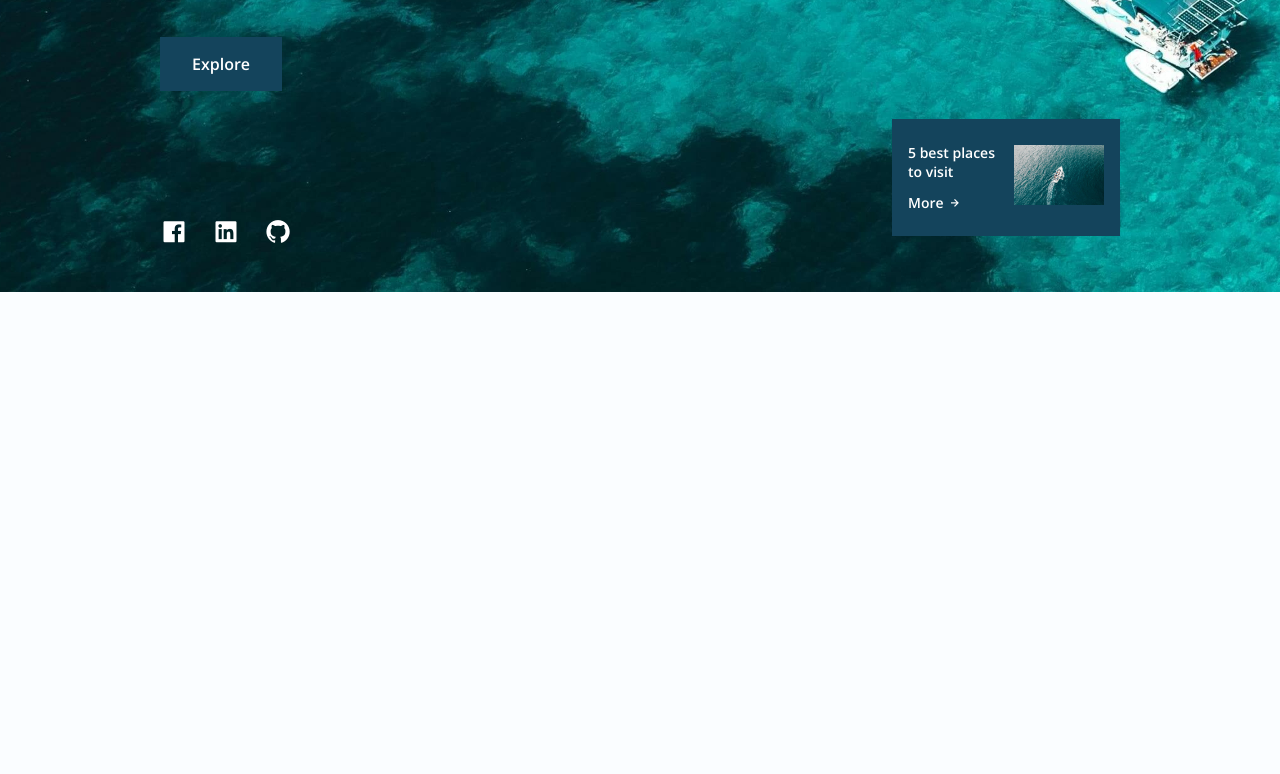
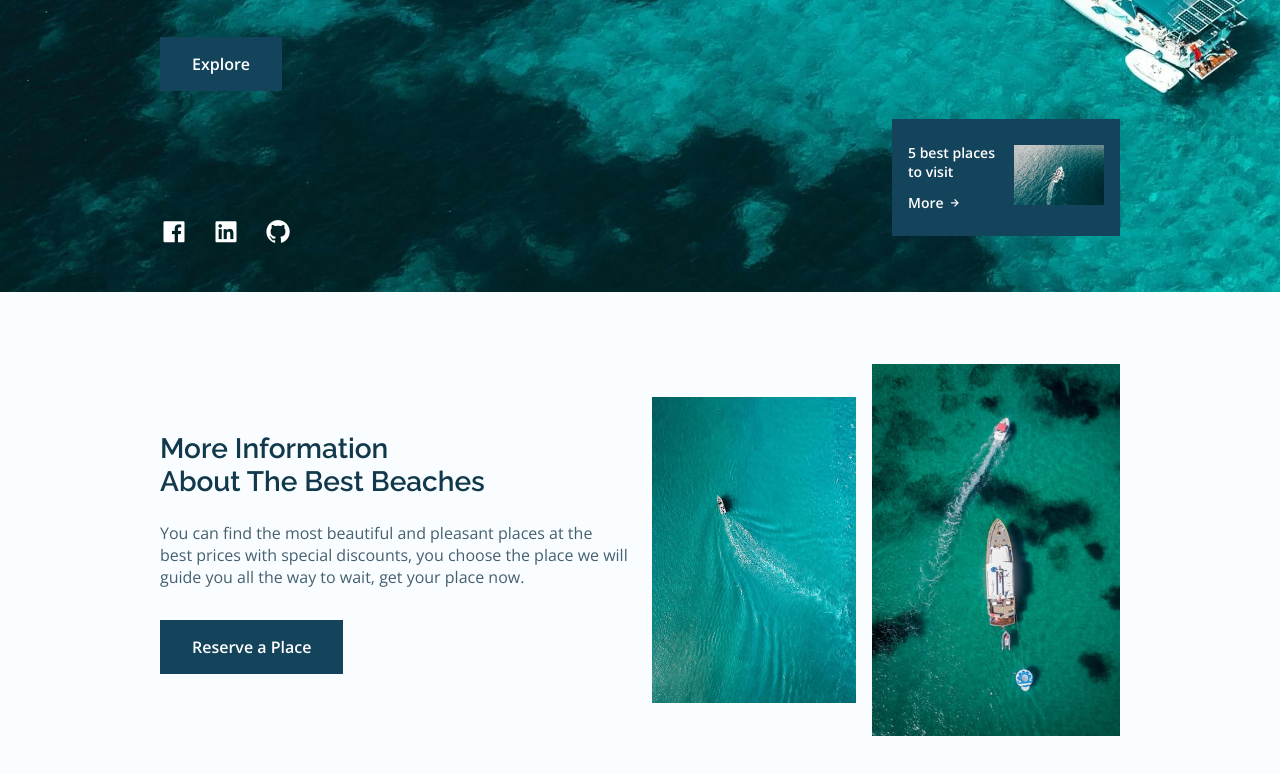
Before and after one commit to findhridoy/travel-guru-v2, a plain HTML site: page index.html in a window 1280 px wide. Shown: the part 508-1282 px from the top of the page. Before the commit the page ends 912 px from the top, so only its background shows below. Drawn offline with nearby package versions, Linux system fonts and the light colour scheme.

Commit message:
added about section

```diff
--- a/assets/css/style.css
+++ b/assets/css/style.css
@@ -52,7 +52,11 @@
   /* ------ transition ------ */
   --transition: 0.4s;
 
-  /* ------ transition ------ */
+  /* ------ images hidden, scale ------ */
+  --img-hidden: hidden;
+  --img-scale: scale(1.1);
+
+  /* ------ header height ------ */
   --header-height: 3rem;
 }
 @media screen and (min-width: 968px) {
@@ -116,7 +120,14 @@ video {
 }
 /* ================== REUSEABLE CSS ================== */
 .section {
-  padding: 4.5rem 0 2.5rem;
+  padding: 4.5rem 0 4rem;
+}
+.section__title {
+  font-size: var(--h2-font);
+  color: var(--title-color);
+  text-transform: capitalize;
+  margin-bottom: var(--x-2);
+  text-align: center;
 }
 .container {
   max-width: 960px;
@@ -303,16 +314,49 @@ video {
   font-size: var(--small-font);
 }
 .home__info--overlay {
-  overflow: hidden;
+  overflow: var(--img-hidden);
 }
 .home__info--image {
   width: 125px;
   transition: var(--transition);
 }
 .home__info--image:hover {
-  transform: scale(1.1);
+  transform: var(--img-scale);
 }
 
+/* ================== ABOUT ================== */
+.about__container {
+  row-gap: 2.5rem;
+}
+.about__content {
+  text-align: center;
+}
+.about__description {
+  margin-bottom: var(--x-2);
+}
+.about__images {
+  display: flex;
+  align-items: center;
+  justify-content: center;
+  column-gap: 1rem;
+}
+.about__img--overlay {
+  overflow: var(--img-hidden);
+}
+.about__img--one {
+  width: 130px;
+}
+.about__img--two {
+  width: 180px;
+}
+.about__img--one,
+.about__img--two {
+  transition: var(--transition);
+}
+.about__img--one:hover,
+.about__img--two:hover {
+  transform: var(--img-scale);
+}
 /* ================== MEDIA QUERIES ================== */
 /* For Small Devices */
 @media screen and (max-width: 320px) {
@@ -368,12 +412,29 @@ video {
   .home__content {
     align-self: flex-end;
   }
+  .about__container {
+    grid-template-columns: repeat(2, 1fr);
+    align-items: center;
+  }
+  .about__content,
+  .about__title {
+    text-align: initial;
+  }
+  .about__title {
+    margin-bottom: var(--x-1-5);
+  }
 }
 /* For Large Devices */
 @media screen and (min-width: 1024px) {
   .container {
     margin-left: auto;
     margin-right: auto;
+  }
+  .about__img--one {
+    width: 230px;
+  }
+  .about__img--two {
+    width: 280px;
   }
 }
 /* ================== CSS VARIABLE ================== */
--- a/index.html
+++ b/index.html
@@ -15,7 +15,7 @@
   <link rel="stylesheet" href="https://cdnjs.cloudflare.com/ajax/libs/Swiper/7.3.0/swiper-bundle.css" />
 
   <!-- -------------- STYLE CSS -------------- -->
-  <link rel="stylesheet" href="/assets/css/style.css">
+  <link rel="stylesheet" href="/assets/css/style.css" />
 
   <!-- -------------- RESPONSIVE CSS -------------- -->
   <title>Travel Guru</title>
@@ -25,42 +25,41 @@
   <header id="header" class="header">
     <nav class="nav container">
       <div class="logo">
-        <a href="#home"><img src="/assets/images/Logo.png" alt="Logo"></a>
+        <a href="#home"><img src="/assets/images/Logo.png" alt="Logo" /></a>
       </div>
       <div class="nav__menu" id="nav__menu">
         <ul class="nav__list">
           <li class="nav__item">
             <a class="nav__link" href="#home">
-              <i class='bx bx-home-alt nav__icon'></i>
+              <i class="bx bx-home-alt nav__icon"></i>
               <span class="nav__text">Home</span>
             </a>
           </li>
 
           <li class="nav__item">
             <a class="nav__link" href="#about">
-              <i class='bx bx-user nav__icon'></i>
+              <i class="bx bx-user nav__icon"></i>
               <span class="nav__text">About</span>
             </a>
           </li>
 
           <li class="nav__item">
             <a class="nav__link" href="#discover">
-              <i class='bx bx-podcast nav__icon'></i>
+              <i class="bx bx-podcast nav__icon"></i>
               <span class="nav__text">Discover</span>
             </a>
           </li>
 
           <li class="nav__item">
             <a class="nav__link" href="#place">
-              <i class='bx bx-current-location nav__icon'></i>
+              <i class="bx bx-current-location nav__icon"></i>
               <span class="nav__text">Place</span>
             </a>
           </li>
-
         </ul>
       </div>
       <div class="nav__mood">
-        <i class='bx bx-moon nav__mood--icon'></i>
+        <i class="bx bx-moon nav__mood--icon"></i>
         <!-- <i class='bx bx-sun nav__mood--icon'></i> -->
       </div>
     </nav>
@@ -69,22 +68,27 @@
   <main>
     <!-- -------------- HOME SECTION -------------- -->
     <section id="home" class="home">
-      <img class="home__image" src="/assets/images/home1.jpg" alt="banner image">
+      <img class="home__image" src="/assets/images/home1.jpg" alt="banner image" />
       <div class="home__container container grid">
         <div class="home__content">
           <span class="home__content--subtitle">Discover your place</span>
-          <h1 class="home__content--title">Explore The <br> Best <b>Beautiful <br> Beaches</b></h1>
+          <h1 class="home__content--title">
+            Explore The <br />
+            Best
+            <b>Beautiful <br />
+              Beaches</b>
+          </h1>
           <a href="" class="button">Explore</a>
         </div>
         <div class="home__social">
           <a href="" class="home__social--link" target="_blank"><i
-              class='bx bxl-facebook-square home__social--link'></i>
+              class="bx bxl-facebook-square home__social--link"></i>
           </a>
           <a href="" class="home__social--link" target="_blank"><i
-              class='bx bxl-linkedin-square home__social--link'></i>
+              class="bx bxl-linkedin-square home__social--link"></i>
           </a>
           <a href="" class="home__social--link" target="_blank">
-            <i class='bx bxl-github home__social--link'></i>
+            <i class="bx bxl-github home__social--link"></i>
           </a>
         </div>
         <div class="home__info">
@@ -92,11 +96,11 @@
             <span class="home__info--title">5 best places to visit</span>
             <a href="" class="button button--flex button--link home__info--button">
               <span>More</span>
-              <i class='bx bx-right-arrow-alt'></i>
+              <i class="bx bx-right-arrow-alt"></i>
             </a>
           </div>
           <div class="home__info--overlay">
-            <img class="home__info--image" src="/assets/images/home2.jpg" alt="">
+            <img class="home__info--image" src="/assets/images/home2.jpg" alt="" />
           </div>
         </div>
       </div>
@@ -105,7 +109,26 @@
     <!-- -------------- ABOUT SECTION -------------- -->
     <section class="about section" id="about">
       <div class="about__container container grid">
-
+        <div class="about__content">
+          <h2 class="section__title about__title">
+            More Information <br />
+            About The Best Beaches
+          </h2>
+          <p class="about__description">
+            You can find the most beautiful and pleasant places at the best
+            prices with special discounts, you choose the place we will guide
+            you all the way to wait, get your place now.
+          </p>
+          <a href="" class="button">Reserve a Place</a>
+        </div>
+        <div class="about__images">
+          <div class="about__img--overlay">
+            <img class="about__img--one" src="/assets/images/about1.jpg" alt="" />
+          </div>
+          <div class="about__img--overlay">
+            <img class="about__img--two" src="/assets/images/about2.jpg" alt="" />
+          </div>
+        </div>
       </div>
     </section>
   </main>
```
